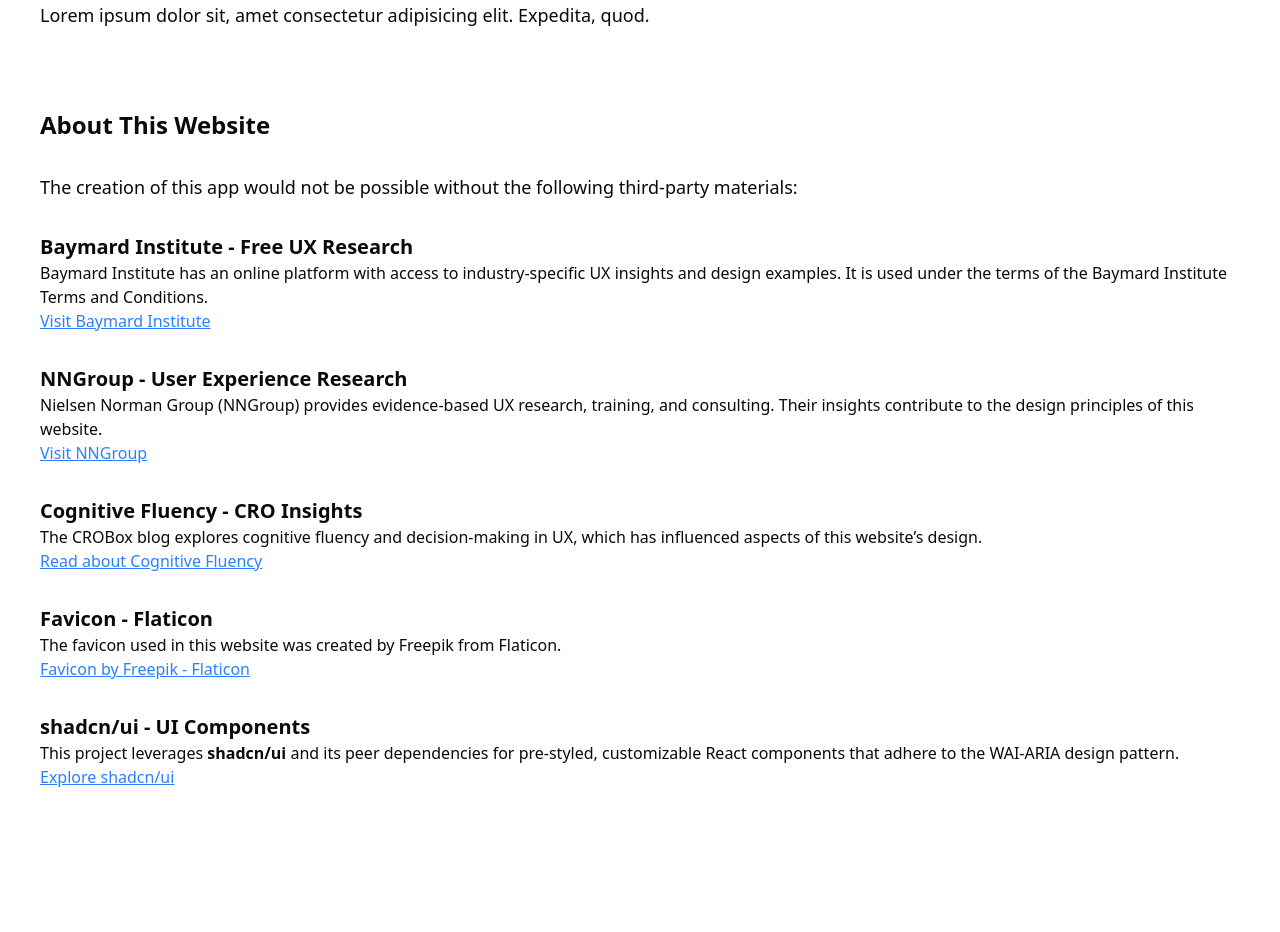
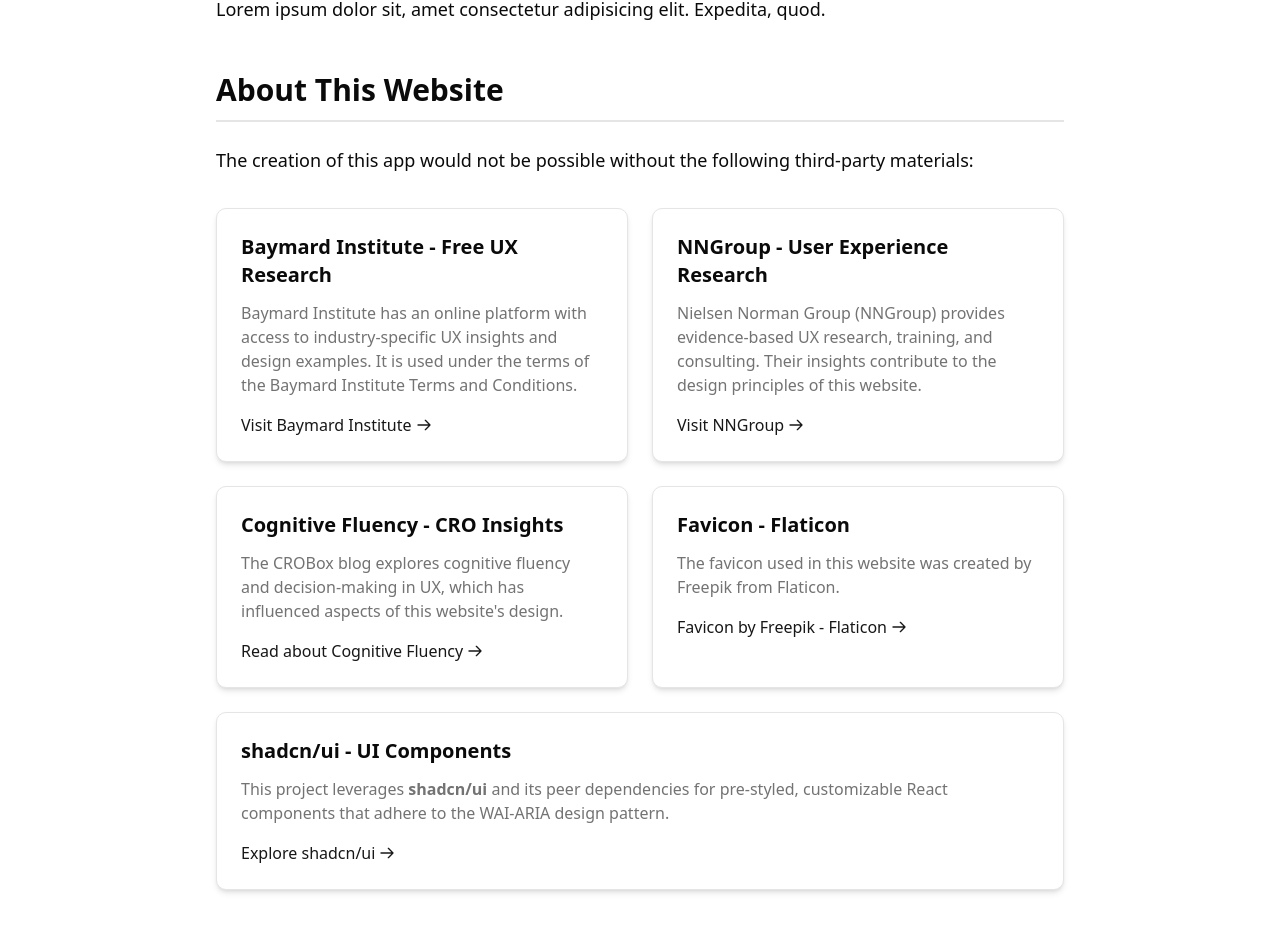
Before and after one commit to NathanGrenier/SOEN-357, a React (Vite) app: page /about in a window 1280 px wide. Shown: the part 232-1164 px from the top of the page. Built offline with nearby package versions, Linux system fonts and the light colour scheme.

Commit message:
style: made about page nicer

```diff
--- a/src/routes/about.tsx
+++ b/src/routes/about.tsx
@@ -6,88 +6,193 @@
 
 function About() {
   return (
-    <div className="my-28 px-6">
-      <div className="p-4 text-2xl font-bold">About This Research Project</div>
-      <p className="p-4 text-lg">
+    <div className="max-w-4xl mx-auto my-28 px-6">
+      <section className="mb-12">
+        <h1 className="text-3xl font-bold mb-6 pb-3 border-b-2 border-border">
+          About This Research Project
+        </h1>
+        <p className="text-lg text-foreground leading-relaxed">
           Lorem ipsum dolor sit, amet consectetur adipisicing elit. Expedita,
           quod.
         </p>
+      </section>
 
-      <div className="mt-12 p-4 text-2xl font-bold">About This Website</div>
-      <p className="p-4 text-lg">
+      <section>
+        <h2 className="text-3xl font-bold mb-6 pb-3 border-b-2 border-border">
+          About This Website
+        </h2>
+        <p className="text-lg text-foreground leading-relaxed mb-8">
           The creation of this app would not be possible without the following
           third-party materials:
         </p>
 
-      <div className="p-4">
-        <div className="text-xl font-semibold">
+        <div className="grid gap-6 md:grid-cols-2">
+          {/* Resource Cards */}
+          <div className="bg-card rounded-lg shadow-md p-6 hover:shadow-lg transition-shadow border border-border">
+            <h3 className="text-xl font-bold mb-3 text-foreground">
               Baymard Institute - Free UX Research
-        </div>
-        <p>
+            </h3>
+            <p className="mb-4 text-muted-foreground">
               Baymard Institute has an online platform with access to
-          industry-specific UX insights and design examples. It is used under
-          the terms of the Baymard Institute Terms and Conditions.
+              industry-specific UX insights and design examples. It is used
+              under the terms of the Baymard Institute Terms and Conditions.
             </p>
-        <a href="https://baymard.com/" className="text-blue-500 underline">
+            <a
+              href="https://baymard.com/"
+              target="_blank"
+              rel="noopener noreferrer"
+              className="inline-flex items-center text-primary hover:text-primary/80 font-medium"
+            >
               Visit Baymard Institute
+              <svg
+                className="w-4 h-4 ml-1"
+                fill="none"
+                stroke="currentColor"
+                viewBox="0 0 24 24"
+                xmlns="http://www.w3.org/2000/svg"
+              >
+                <path
+                  strokeLinecap="round"
+                  strokeLinejoin="round"
+                  strokeWidth="2"
+                  d="M14 5l7 7m0 0l-7 7m7-7H3"
+                ></path>
+              </svg>
             </a>
           </div>
 
-      <div className="p-4">
-        <div className="text-xl font-semibold">
+          <div className="bg-card rounded-lg shadow-md p-6 hover:shadow-lg transition-shadow border border-border">
+            <h3 className="text-xl font-bold mb-3 text-foreground">
               NNGroup - User Experience Research
-        </div>
-        <p>
-          Nielsen Norman Group (NNGroup) provides evidence-based UX research,
-          training, and consulting. Their insights contribute to the design
-          principles of this website.
+            </h3>
+            <p className="mb-4 text-muted-foreground">
+              Nielsen Norman Group (NNGroup) provides evidence-based UX
+              research, training, and consulting. Their insights contribute to
+              the design principles of this website.
             </p>
-        <a href="https://www.nngroup.com/" className="text-blue-500 underline">
+            <a
+              href="https://www.nngroup.com/"
+              target="_blank"
+              rel="noopener noreferrer"
+              className="inline-flex items-center text-primary hover:text-primary/80 font-medium"
+            >
               Visit NNGroup
+              <svg
+                className="w-4 h-4 ml-1"
+                fill="none"
+                stroke="currentColor"
+                viewBox="0 0 24 24"
+                xmlns="http://www.w3.org/2000/svg"
+              >
+                <path
+                  strokeLinecap="round"
+                  strokeLinejoin="round"
+                  strokeWidth="2"
+                  d="M14 5l7 7m0 0l-7 7m7-7H3"
+                ></path>
+              </svg>
             </a>
           </div>
 
-      <div className="p-4">
-        <div className="text-xl font-semibold">
+          <div className="bg-card rounded-lg shadow-md p-6 hover:shadow-lg transition-shadow border border-border">
+            <h3 className="text-xl font-bold mb-3 text-foreground">
               Cognitive Fluency - CRO Insights
-        </div>
-        <p>
-          The CROBox blog explores cognitive fluency and decision-making in UX,
-          which has influenced aspects of this website’s design.
+            </h3>
+            <p className="mb-4 text-muted-foreground">
+              The CROBox blog explores cognitive fluency and decision-making in
+              UX, which has influenced aspects of this website&apos;s design.
             </p>
             <a
               href="https://blog.crobox.com/article/cognitive-fluency"
-          className="text-blue-500 underline"
+              target="_blank"
+              rel="noopener noreferrer"
+              className="inline-flex items-center text-primary hover:text-primary/80 font-medium"
             >
               Read about Cognitive Fluency
+              <svg
+                className="w-4 h-4 ml-1"
+                fill="none"
+                stroke="currentColor"
+                viewBox="0 0 24 24"
+                xmlns="http://www.w3.org/2000/svg"
+              >
+                <path
+                  strokeLinecap="round"
+                  strokeLinejoin="round"
+                  strokeWidth="2"
+                  d="M14 5l7 7m0 0l-7 7m7-7H3"
+                ></path>
+              </svg>
             </a>
           </div>
 
-      <div className="p-4">
-        <div className="text-xl font-semibold">Favicon - Flaticon</div>
-        <p>
-          The favicon used in this website was created by Freepik from Flaticon.
+          <div className="bg-card rounded-lg shadow-md p-6 hover:shadow-lg transition-shadow border border-border">
+            <h3 className="text-xl font-bold mb-3 text-foreground">
+              Favicon - Flaticon
+            </h3>
+            <p className="mb-4 text-muted-foreground">
+              The favicon used in this website was created by Freepik from
+              Flaticon.
             </p>
             <a
               href="https://www.flaticon.com/free-icons/walk"
-          className="text-blue-500 underline"
+              target="_blank"
+              rel="noopener noreferrer"
+              className="inline-flex items-center text-primary hover:text-primary/80 font-medium"
               title="walk icons"
             >
               Favicon by Freepik - Flaticon
+              <svg
+                className="w-4 h-4 ml-1"
+                fill="none"
+                stroke="currentColor"
+                viewBox="0 0 24 24"
+                xmlns="http://www.w3.org/2000/svg"
+              >
+                <path
+                  strokeLinecap="round"
+                  strokeLinejoin="round"
+                  strokeWidth="2"
+                  d="M14 5l7 7m0 0l-7 7m7-7H3"
+                ></path>
+              </svg>
             </a>
           </div>
 
-      <div className="p-4">
-        <div className="text-xl font-semibold">shadcn/ui - UI Components</div>
-        <p>
+          <div className="bg-card rounded-lg shadow-md p-6 hover:shadow-lg transition-shadow border border-border md:col-span-2">
+            <h3 className="text-xl font-bold mb-3 text-foreground">
+              shadcn/ui - UI Components
+            </h3>
+            <p className="mb-4 text-muted-foreground">
               This project leverages <strong>shadcn/ui</strong> and its peer
-          dependencies for pre-styled, customizable React components that adhere
-          to the WAI-ARIA design pattern.
+              dependencies for pre-styled, customizable React components that
+              adhere to the WAI-ARIA design pattern.
             </p>
-        <a href="https://ui.shadcn.com/" className="text-blue-500 underline">
+            <a
+              href="https://ui.shadcn.com/"
+              target="_blank"
+              rel="noopener noreferrer"
+              className="inline-flex items-center text-primary hover:text-primary/80 font-medium"
+            >
               Explore shadcn/ui
+              <svg
+                className="w-4 h-4 ml-1"
+                fill="none"
+                stroke="currentColor"
+                viewBox="0 0 24 24"
+                xmlns="http://www.w3.org/2000/svg"
+              >
+                <path
+                  strokeLinecap="round"
+                  strokeLinejoin="round"
+                  strokeWidth="2"
+                  d="M14 5l7 7m0 0l-7 7m7-7H3"
+                ></path>
+              </svg>
             </a>
           </div>
         </div>
+      </section>
+    </div>
   );
 }
```
Lines whose indentation alone changed are shown as unchanged.
